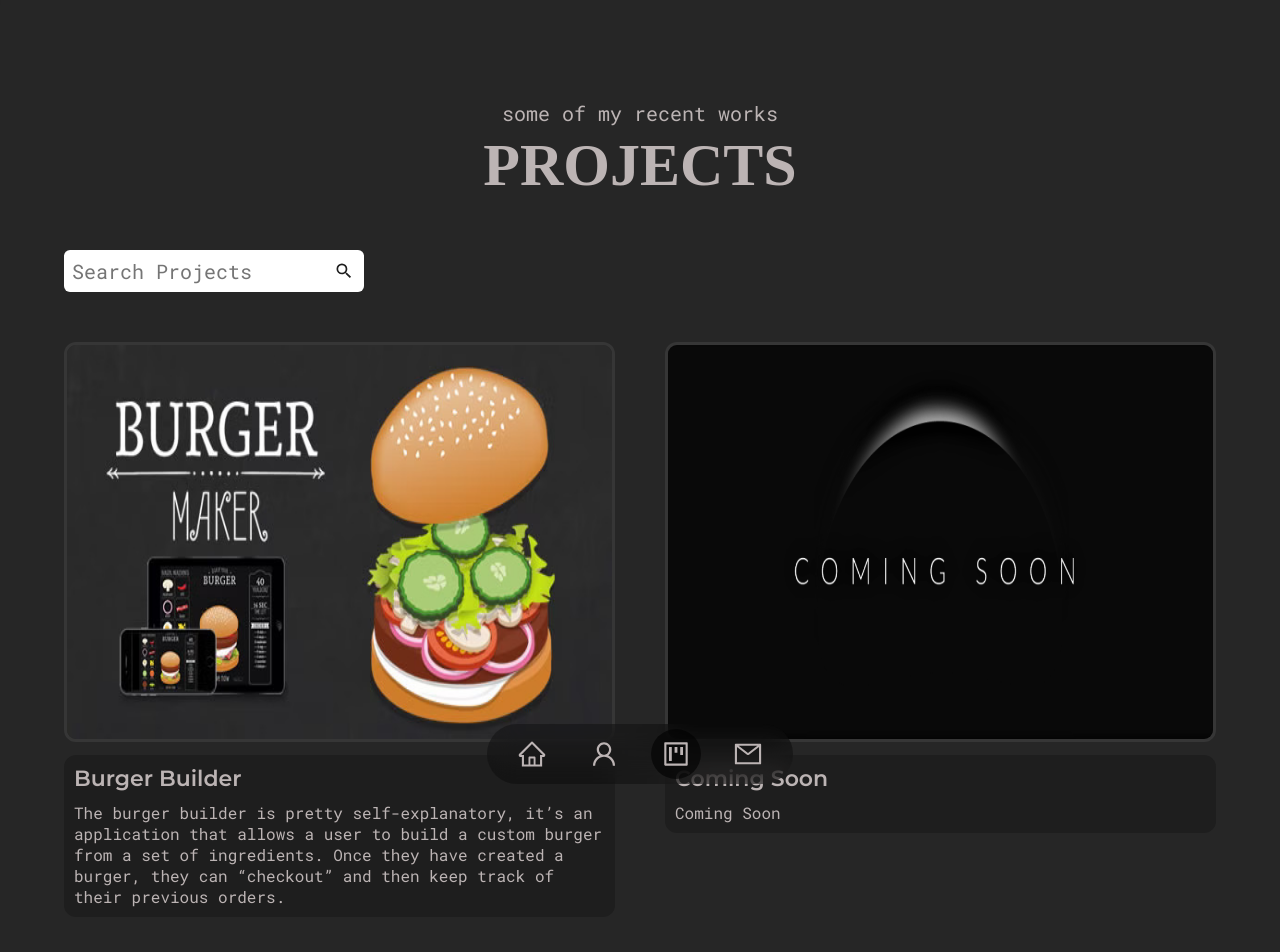
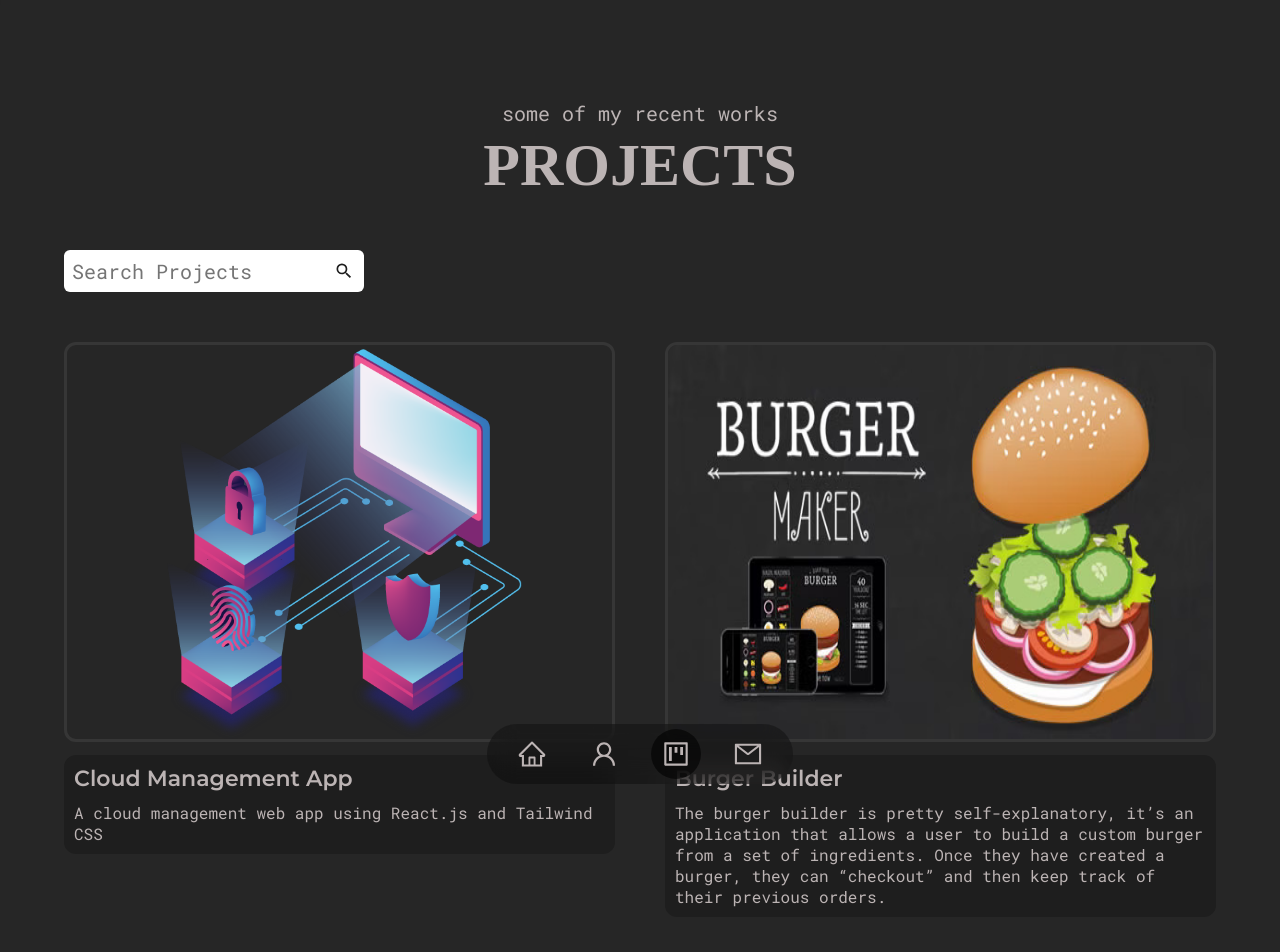
Before and after one commit to mayankkhattar/Portfolio, a React (Create React App) app: page /projects in a window 1280 px wide. Shown: the top 952 px of the page. Built offline with nearby package versions, Linux system fonts and the light colour scheme; a web font is replaced by a local one.

Commit message:
add new project Cloud Management App

```diff
--- a/src/assets/data/projects.js
+++ b/src/assets/data/projects.js
@@ -1,8 +1,19 @@
 import { v4 as uuidv4 } from 'uuid';
 import BurgerImg from '../images/burgermaker.jpg';
 import comingSoonImg from '../images/coming-soon3.png';
+import CloudManagementImg from '../images/cyber-bg.png';
 
 const projects = [
+  {
+    id: uuidv4(),
+    name: 'Cloud Management App',
+    // eslint-disable-next-line prettier/prettier
+    desc:
+    'A cloud management web app using React.js and Tailwind CSS',
+    img: CloudManagementImg,
+    path: 'https://cloud-management-app.netlify.app',
+    target: '_blank',
+  },
   {
     id: uuidv4(),
     name: 'Burger Builder',
```
Also changed, not shown: src/assets/images/cyber-bg.png (added).
